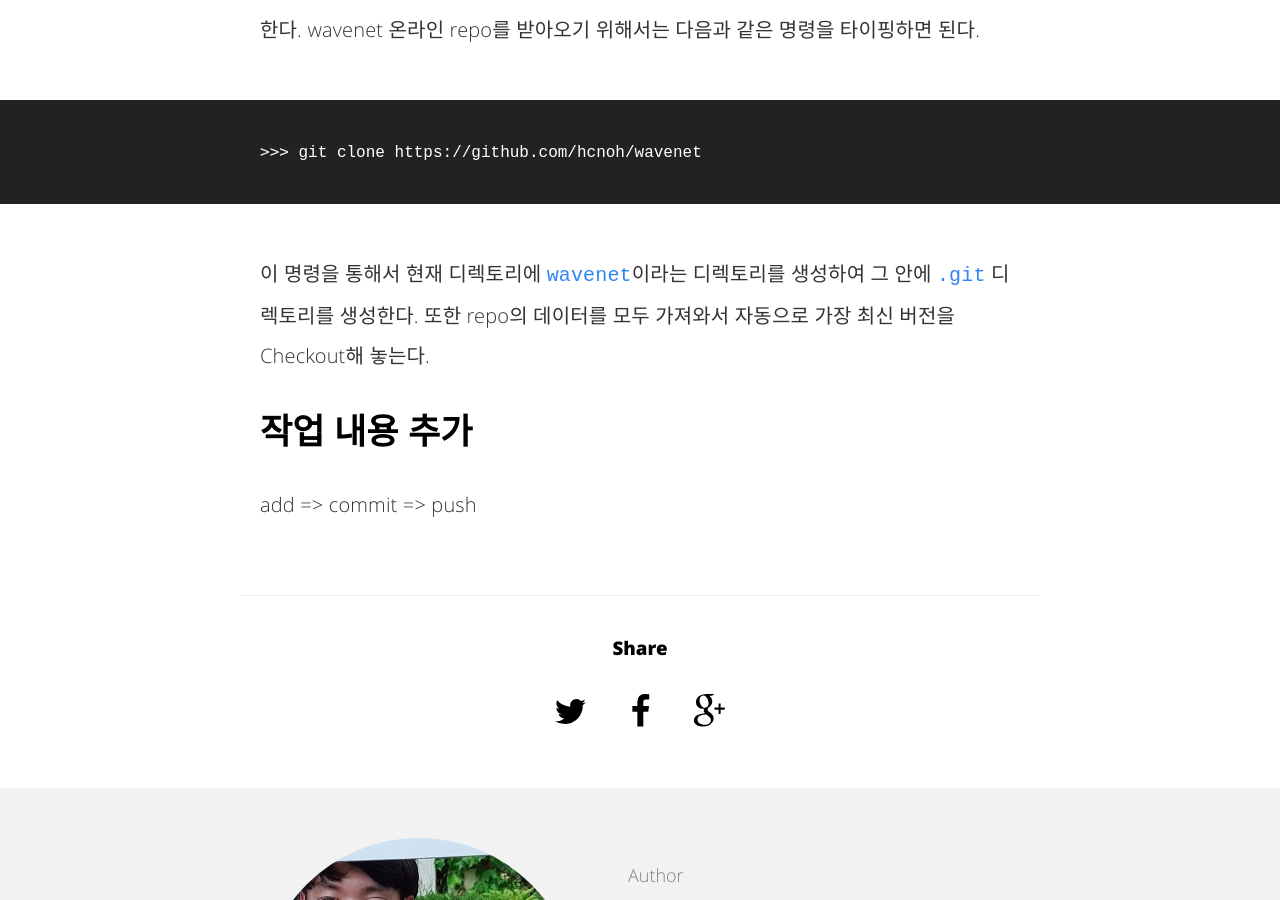
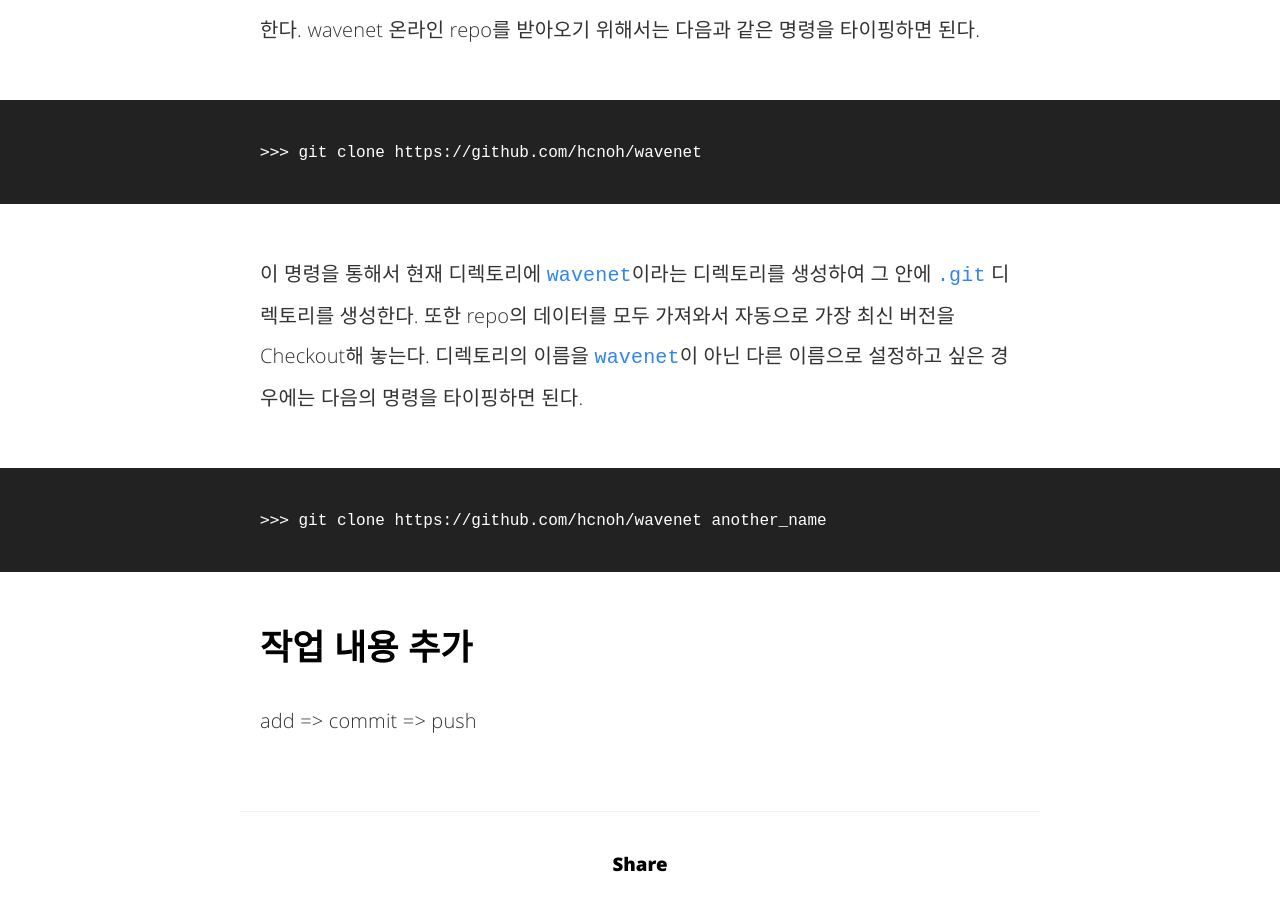
Before and after one commit to hcnoh/blog-prev, a Jekyll site: the page built from _posts/2018-08-20-git-basic-usage.md, in a window 1280 px wide and 900 px high, scrolled down 4150 px. Built offline with Jekyll 4.4.1, drawn with Linux system fonts in a browser that asks for light colours; comment, search, counter and statistics services are not loaded.

Commit message:
Update 2018-08-20-git-basic-usage.md

```diff
--- a/_posts/2018-08-20-git-basic-usage.md
+++ b/_posts/2018-08-20-git-basic-usage.md
@@ -60,7 +60,10 @@ Initialized empty Git repository in /home/hcnoh/wavenet/.git/
 {% highlight bash %}
 >>> git clone https://github.com/hcnoh/wavenet
 {% endhighlight %}
-이 명령을 통해서 현재 디렉토리에 `wavenet`이라는 디렉토리를 생성하여 그 안에 `.git` 디렉토리를 생성한다. 또한 repo의 데이터를 모두 가져와서 자동으로 가장 최신 버전을 Checkout해 놓는다.
+이 명령을 통해서 현재 디렉토리에 `wavenet`이라는 디렉토리를 생성하여 그 안에 `.git` 디렉토리를 생성한다. 또한 repo의 데이터를 모두 가져와서 자동으로 가장 최신 버전을 Checkout해 놓는다. 디렉토리의 이름을 `wavenet`이 아닌 다른 이름으로 설정하고 싶은 경우에는 다음의 명령을 타이핑하면 된다.
+{% highlight bash %}
+>>> git clone https://github.com/hcnoh/wavenet another_name
+{% endhighlight %}
 
 ## 작업 내용 추가
 add => commit => push
```
